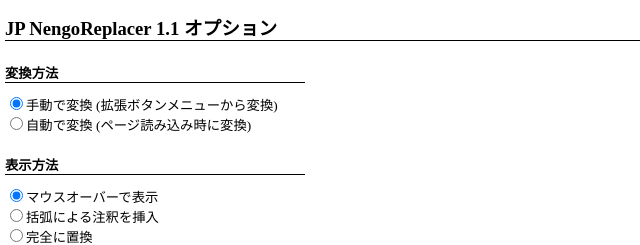
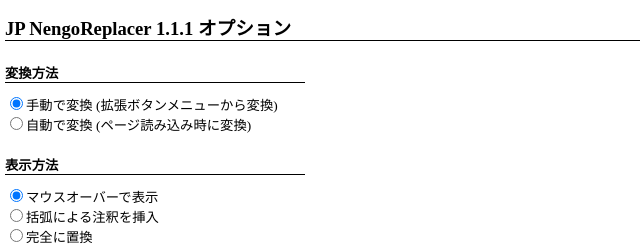
Before and after one commit to kobake/nengo_replacer, a browser extension: page options.html in a window 1280 px wide. Shown: the top 245 px of the page, 3-643 px from the left. Drawn offline with Linux system fonts and the light colour scheme.

Commit message:
ver1.1.1

```diff
--- a/options.html
+++ b/options.html
@@ -51,7 +51,7 @@
 	</style>
 </head>
 <body>
-<h1>JP NengoReplacer 1.1 オプション</h1>
+<h1>JP NengoReplacer 1.1.1 オプション</h1>
 <h2>変換方法</h2>
 <input type="radio" name="timings" value="0" />手動で変換 (拡張ボタンメニューから変換)<br />
 <input type="radio" name="timings" value="1" />自動で変換 (ページ読み込み時に変換)<br />
```
Also changed, not shown: manifest.json, 1 other file.
